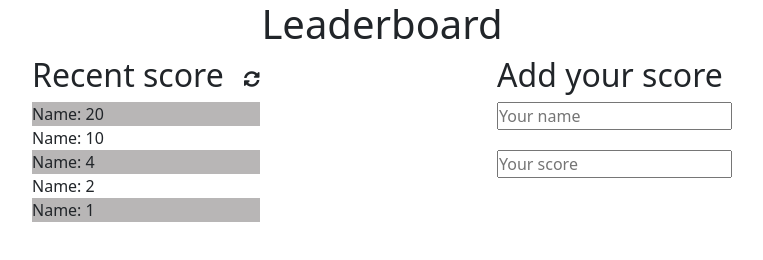
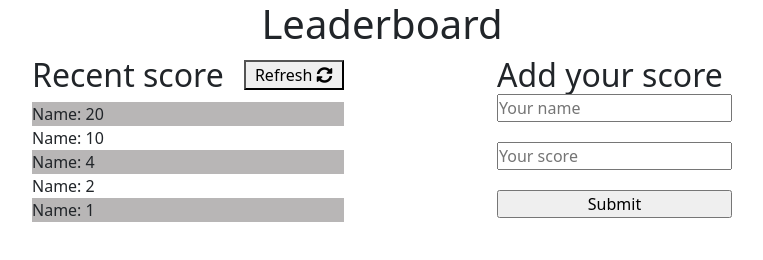
Before and after one commit to Mhdez221993/Leaderboard, a website built with webpack: page index.html in a window 1280 px wide. Shown: the whole page, without its empty margins (258-1021 px from the left). Built offline with nearby package versions, Linux system fonts and the light colour scheme.

Commit message:
Add submit button

```diff
--- a/index.html
+++ b/index.html
@@ -12,9 +12,9 @@
     <h1 class="text-center">Leaderboard</h1>
     <div class="wrapper">
         <section class="show-score">
-            <div class="header-score">
+            <div class="header-score mb-2">
                 <h2>Recent score</h2>
-                <i class="fas fa-sync-alt"></i>
+                <button class="refresh"> Refresh <i class="fas fa-sync-alt"></i> </button>
             </div>
             <ul>
                 <li>Name: 20</li>
@@ -29,6 +29,7 @@
             <form class="form">
                 <input type="text" placeholder="Your name">
                 <input type="text" placeholder="Your score">
+                <input type="submit">
             </form>
         </section>
     </div>
--- a/src/style.css
+++ b/src/style.css
@@ -2,7 +2,8 @@ li,
 p,
 i,
 input,
-ul {
+ul,
+h2 {
     list-style: none;
     margin: 0;
     padding: 0;
@@ -17,10 +18,13 @@ ul {
 
 .header-score {
     display: flex;
+    align-items: center;
 }
 
-i {
-    margin: 15px 0 0 20px;
+.refresh {
+    margin: 0 0 0 20px;
+    width: 100px;
+    height: 30px;
 }
 
 li:nth-child(odd) {
```
